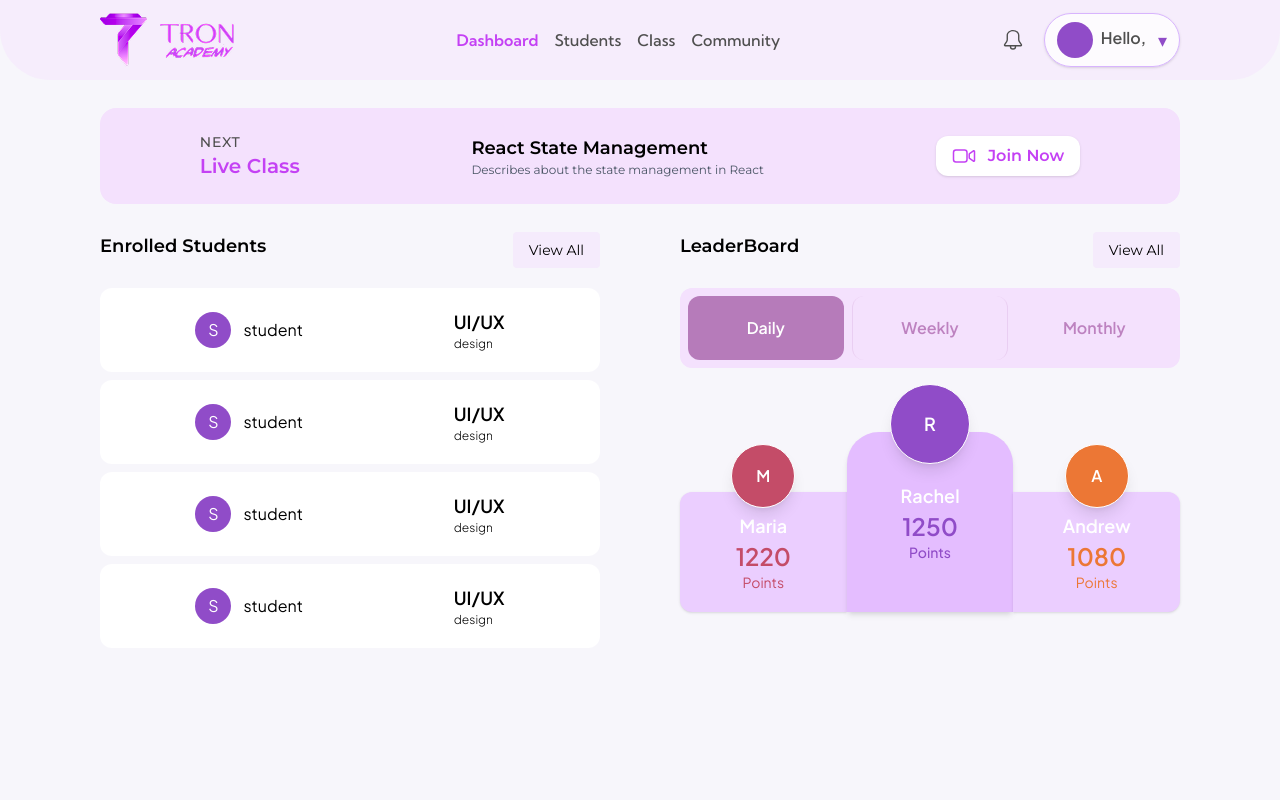
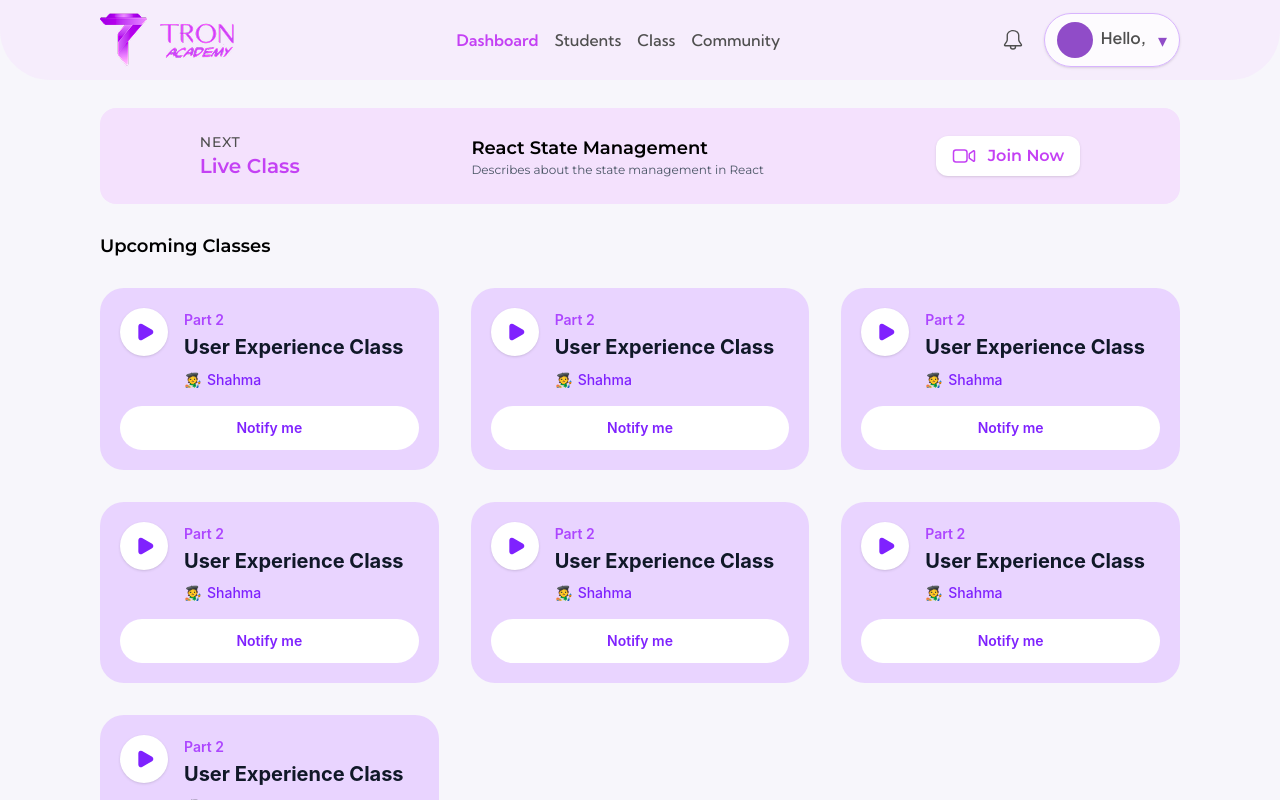
Before and after one commit to Tron-Technolegies/AcademyApp-WebInterface, a React (Vite) app: page / in a window 1280 px wide. Shown: the top 800 px of the page. Built offline with nearby package versions, Linux system fonts and the light colour scheme; no server answers.

Commit message:
students dashboard

```diff
--- a/package.json
+++ b/package.json
@@ -19,6 +19,7 @@
     "@tanstack/react-query-devtools": "^5.101.4",
     "axios": "^1.18.1",
     "dayjs": "^1.11.21",
+    "lucide-react": "^1.30.0",
     "react": "^19.2.7",
     "react-dom": "^19.2.7",
     "react-icons": "^5.7.0",
--- /dev/null
+++ b/src/components/dashboard/StudentDashboardSection.jsx
@@ -0,0 +1,21 @@
+import React from "react";
+import UpcomingCard from "./UpcomingCard";
+
+export default function StudentDashboardSection() {
+  return (
+    <div className="my-7">
+      <p className="text-lg font-semibold font-mont capitalize">
+        upcoming Classes
+      </p>
+      <div className="my-7 grid lg:grid-cols-3 md:grid-cols-2 gap-8 place-items-stretch">
+        <UpcomingCard />
+        <UpcomingCard />
+        <UpcomingCard />
+        <UpcomingCard />
+        <UpcomingCard />
+        <UpcomingCard />
+        <UpcomingCard />
+      </div>
+    </div>
+  );
+}
--- /dev/null
+++ b/src/components/dashboard/UpcomingCard.jsx
@@ -0,0 +1,54 @@
+import React from "react";
+import { Play } from "lucide-react";
+
+export default function UpcomingCard({
+  eyebrow = "Part 2",
+  title = "User Experience Class",
+  hostAvatar = "🧑‍🎨",
+  hostName = "Shahma",
+  ctaLabel = "Notify me",
+  onCtaClick,
+  onPlayClick,
+  className = "",
+}) {
+  return (
+    <div
+      className={`w-full max-w-sm rounded-3xl bg-purple-200 p-5 ${className}`}
+    >
+      <div className="flex items-start gap-4">
+        {/* Play button */}
+        <button
+          type="button"
+          onClick={onPlayClick}
+          aria-label="Play"
+          className="flex h-12 w-12 shrink-0 items-center justify-center rounded-full bg-white text-violet-600 shadow-sm transition-transform hover:scale-105 active:scale-95"
+        >
+          <Play className="ml-0.5 h-5 w-5 fill-current" />
+        </button>
+
+        {/* Text content */}
+        <div className="min-w-0 flex-1 pt-0.5">
+          <p className="text-sm font-semibold text-purple-500">{eyebrow}</p>
+          <h3 className="mt-1 text-xl font-bold leading-snug text-gray-900">
+            {title}
+          </h3>
+          <div className="mt-2 flex items-center gap-1.5">
+            <span className="text-sm leading-none">{hostAvatar}</span>
+            <span className="text-sm font-medium text-violet-600">
+              {hostName}
+            </span>
+          </div>
+        </div>
+      </div>
+
+      {/* CTA */}
+      <button
+        type="button"
+        onClick={onCtaClick}
+        className="mt-4 w-full rounded-full bg-white py-3 text-sm font-semibold text-violet-600 transition-transform hover:scale-[1.02] active:scale-[0.98]"
+      >
+        {ctaLabel}
+      </button>
+    </div>
+  );
+}
--- a/src/pages/DashboardPage.jsx
+++ b/src/pages/DashboardPage.jsx
@@ -2,11 +2,13 @@ import React from "react";
 import LiveClassBanner from "../components/dashboard/LiveClassBanner";
 import EnrolledStudents from "../components/dashboard/EnrolledStudents";
 import LeaderBoard from "../components/dashboard/LeaderBoard";
+import StudentDashboardSection from "../components/dashboard/StudentDashboardSection";
 
 export default function DashboardPage() {
   return (
     <div>
       <LiveClassBanner />
+      <StudentDashboardSection />
       <div className="my-7 flex flex-col lg:flex-row justify-between items-start gap-10 lg:gap-20">
         <EnrolledStudents />
         <LeaderBoard />
```
Also changed, not shown: 1 other file (tests, documents, lock files or other folders).
